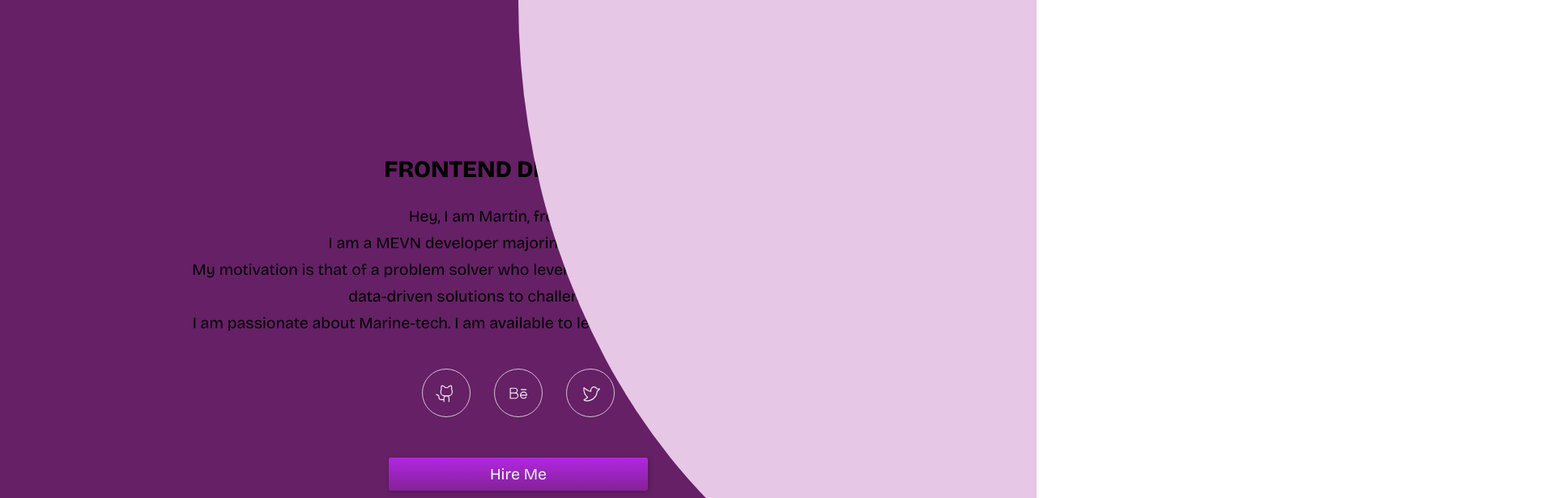
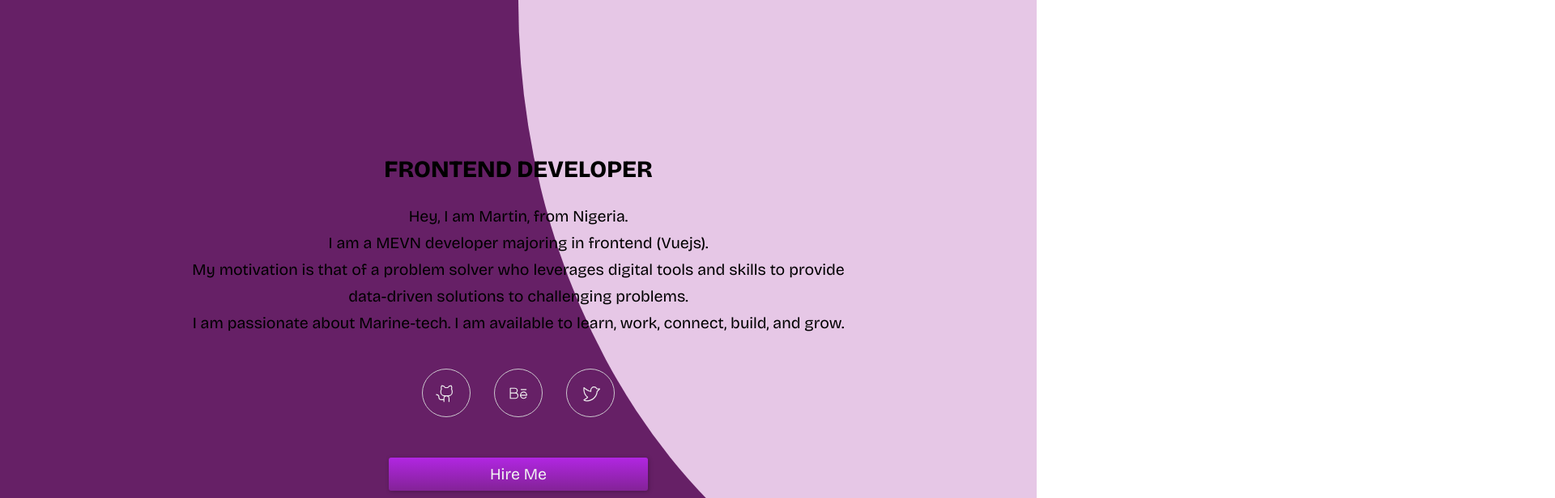
Before and after one commit to isonguyom/isonguyomartin, a Vue app: page / in a window 1280 px wide. Shown: the top 616 px of the page at 81% size, 1920 px wide, since content can reach past the window. Built offline with nearby package versions, Linux system fonts and the light colour scheme; a web font is replaced by a local one.

Commit message:
Change application interface

```diff
--- a/src/assets/main.css
+++ b/src/assets/main.css
@@ -24,17 +24,18 @@
   box-sizing: border-box;
   margin: 0;
   padding: 0;
+  position: relative;
 }
 
 *:focus {
   outline: 2px solid var(--secondary-color);
 }
 
-/* html {
+html {
   -webkit-text-size-adjust: 100%;
   text-size-adjust: 100%;
   font-size: 100%;
-} */
+}
 
 body {
   min-height: 100vh;
```
